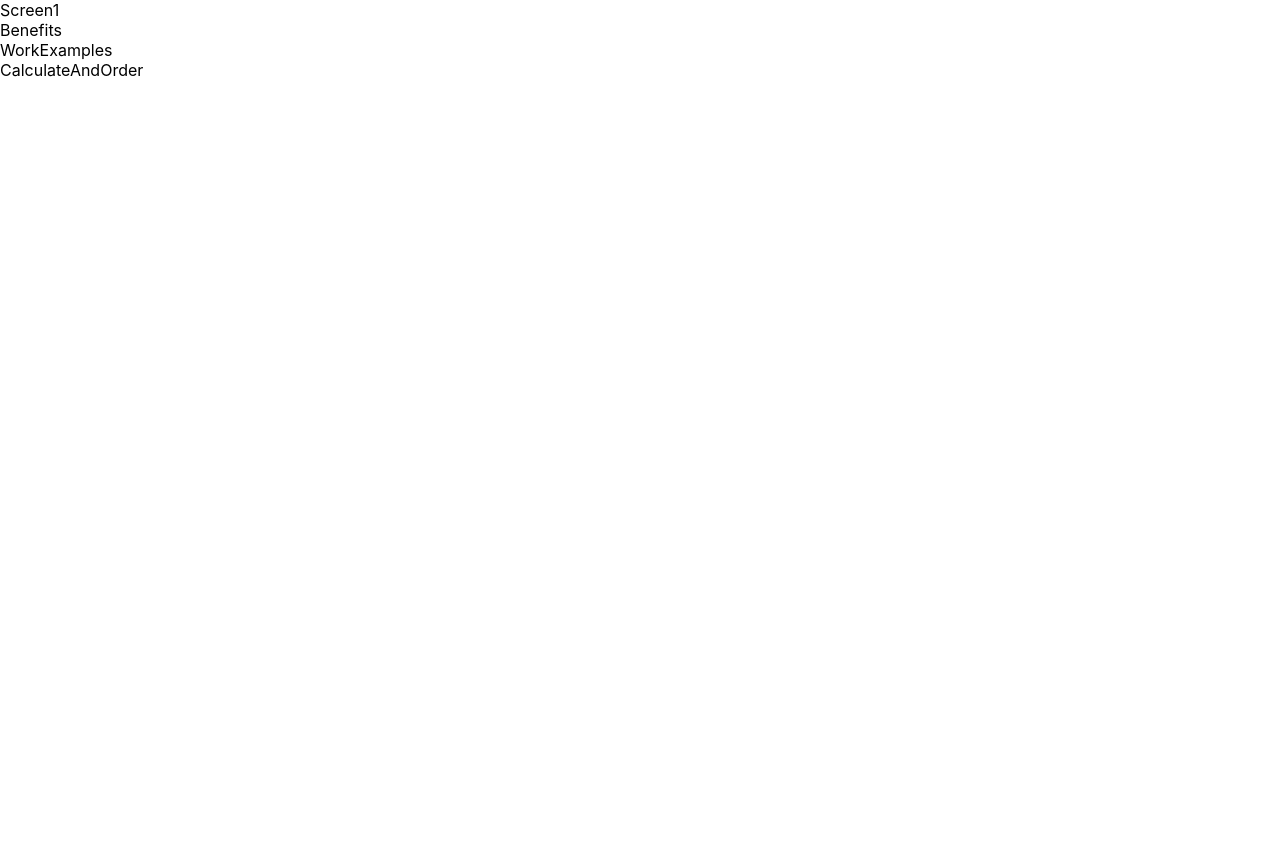
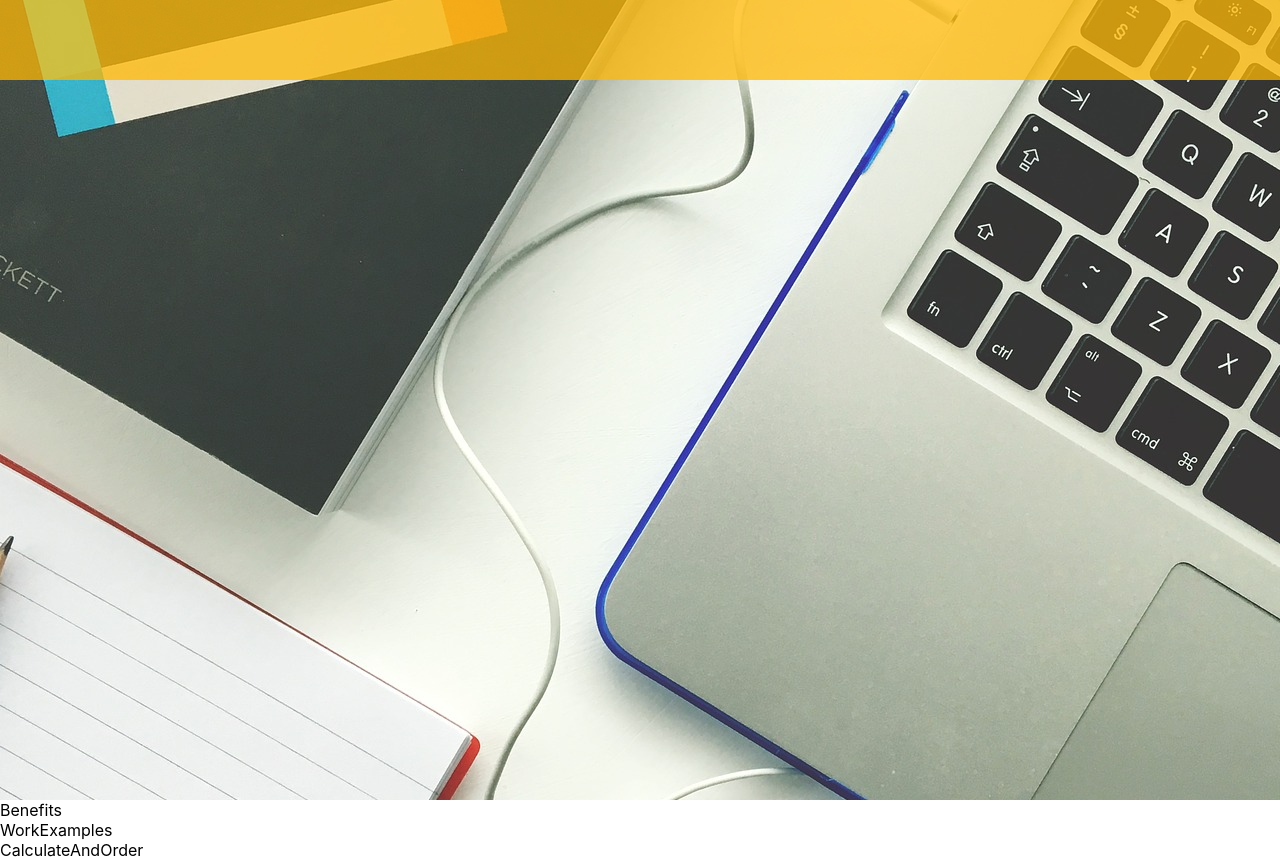
Before and after one commit to AlexCole999/fast-sites, a React (Create React App) app: page / in a window 1280 px wide. Before the commit the page ends 800 px from the top, so only its background shows below. Built offline with nearby package versions, Linux system fonts and the light colour scheme.

Commit message:
fixed min-height property in Screen1 component

```diff
--- a/src/components/App.css
+++ b/src/components/App.css
@@ -0,0 +1,4 @@
+.App{
+display: flex;
+justify-content: center;
+}
--- a/src/components/App.jsx
+++ b/src/components/App.jsx
@@ -8,10 +8,12 @@ import CalculateAndOrder from './Screen4/CalculateAndOrder';
 export default function App() {
   return (
     <div className="App">
-      <Screen1 />
-      <Benefits />
-      <WorkExamples />
-      <CalculateAndOrder />
+      <div className="app-container">
+        <Screen1 />
+        <Benefits />
+        <WorkExamples />
+        <CalculateAndOrder />
+      </div>
     </div>
   );
 }
--- a/src/components/Screen1/Screen1.css
+++ b/src/components/Screen1/Screen1.css
@@ -0,0 +1,11 @@
+.Screen1{
+  background: url(../../images/web-design-2038872_1920.jpg) center;
+  width: 100vw;
+  height: 100vh;
+}
+.contacts{
+  height: 80px;
+  width: 100vw;
+  background-color: #FFB905;
+  opacity: 0.75;
+}
--- a/src/components/Screen1/Screen1.jsx
+++ b/src/components/Screen1/Screen1.jsx
@@ -3,7 +3,7 @@ import './Screen1.css';
 export default function Screen1() {
   return (
     <div className="Screen1">
-      Screen1
+      <div className="contacts"></div>
     </div>
   );
 }
```
